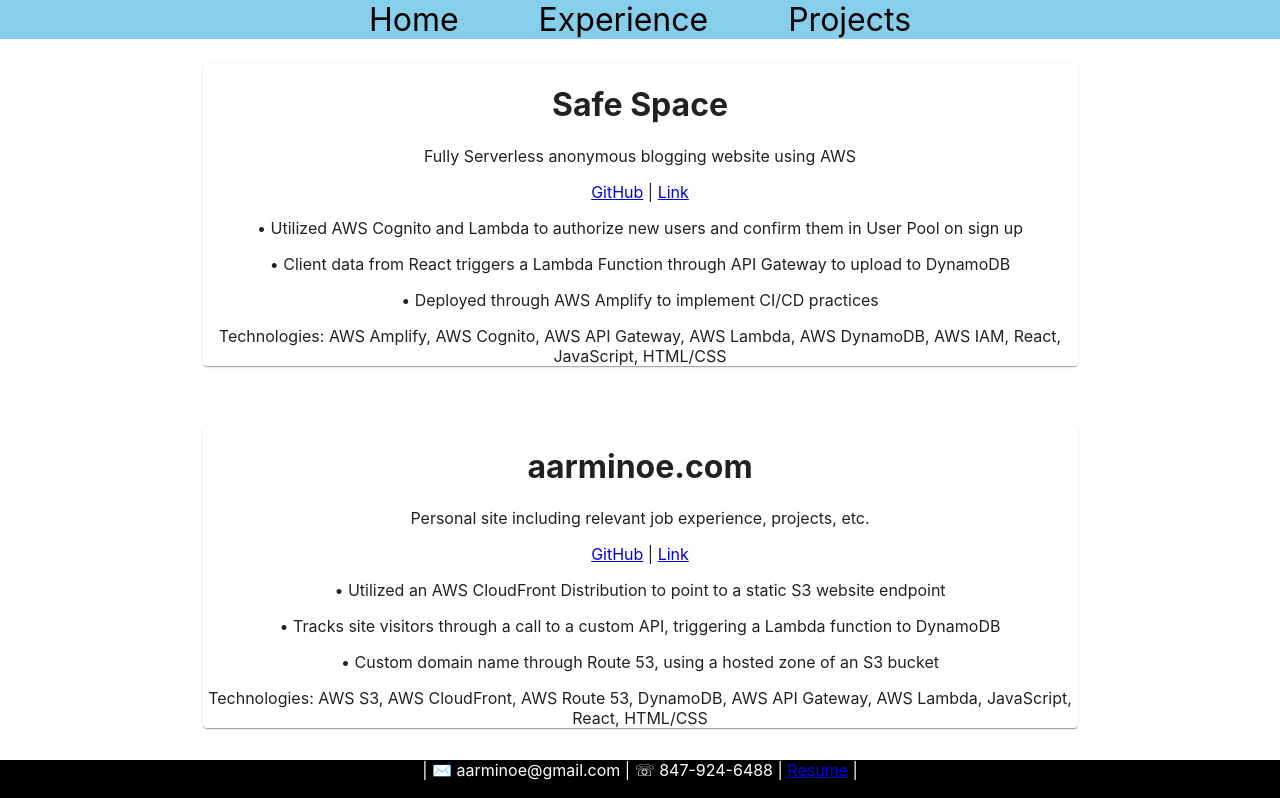
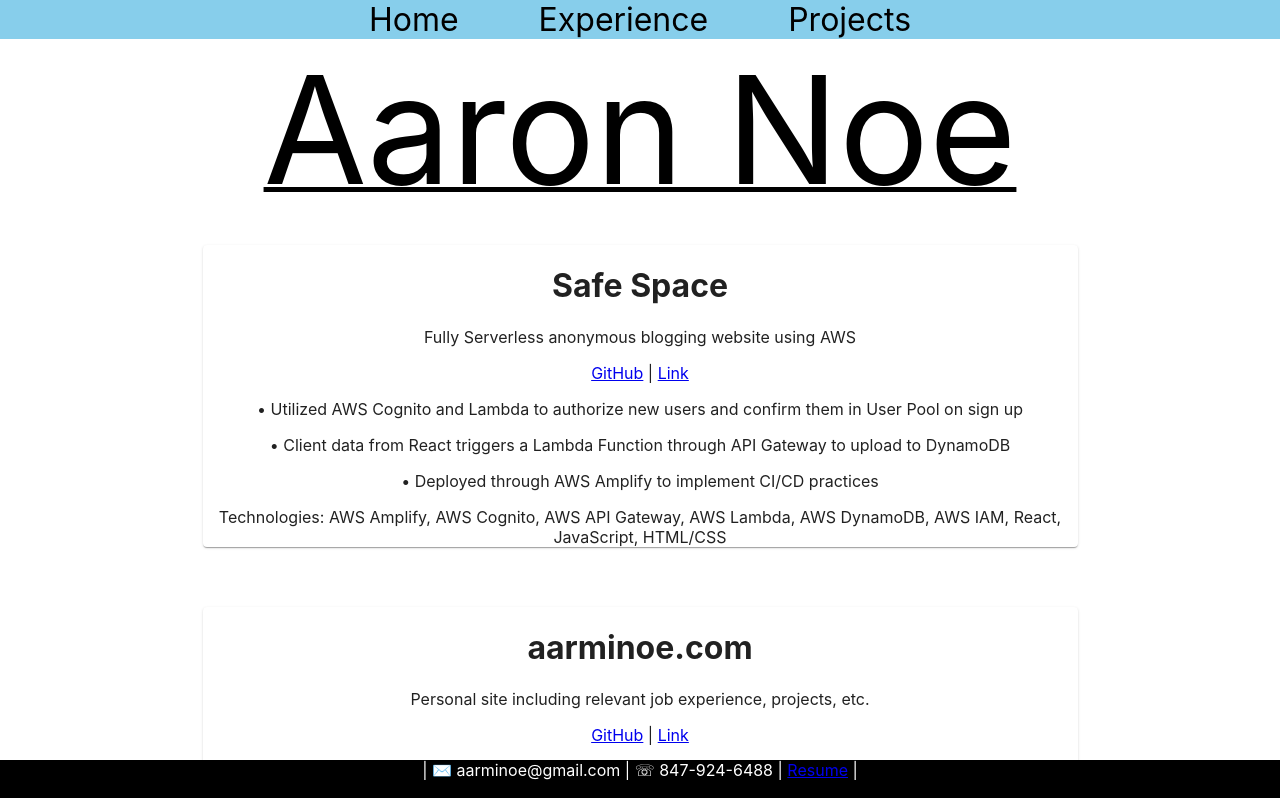
Before and after one commit to aarminoe/personal-site, a React (Create React App) app: page /projects in a window 1280 px wide. Shown: the top 798 px of the page. Built offline with nearby package versions, Linux system fonts and the light colour scheme; no server answers.

Commit message:
added name on each page of website at the top

```diff
--- a/src/Experience.js
+++ b/src/Experience.js
@@ -5,6 +5,9 @@
 function Experience() {
     return(
         <div>
+            <div className="aaron-title">
+                Aaron Noe
+            </div>
             <Card className="exp-card">
                 <h2>Procom</h2>
                 <p>March 2022 - Current</p>
--- a/src/Projects.js
+++ b/src/Projects.js
@@ -5,6 +5,9 @@
 function Projects() {
     return(
         <div className="projects-page">
+            <div className="aaron-title">
+                Aaron Noe
+            </div>
             <Card className="single-project">
                 <h1>Safe Space</h1>
                 <p>Fully Serverless anonymous blogging website using AWS</p>
```
